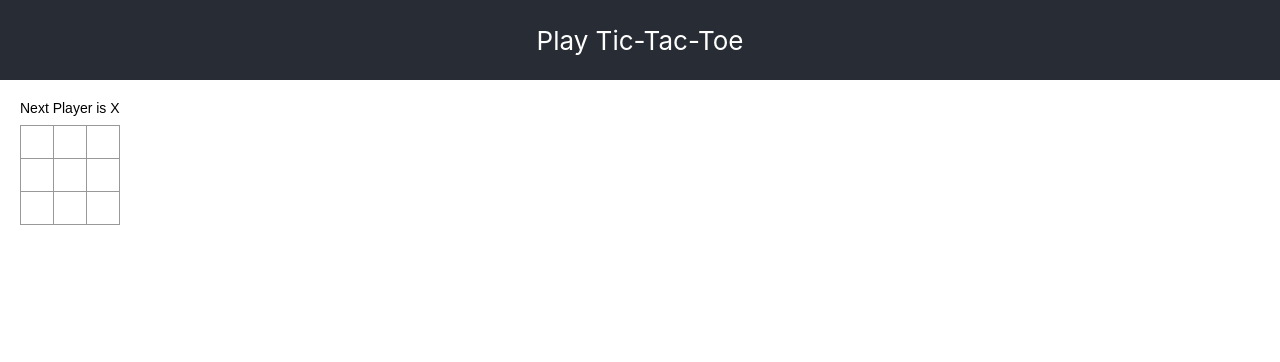
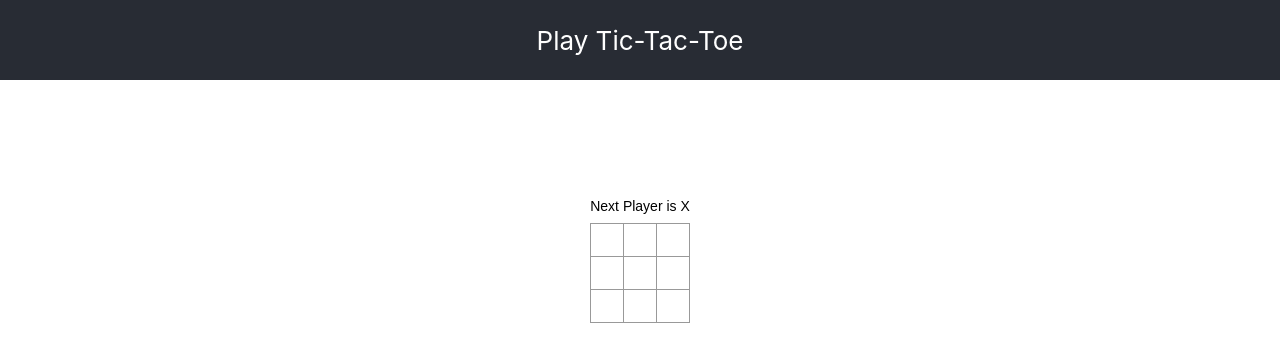
Before and after one commit to MavenOfCode/TicTacToe-React, a React (Create React App) app in the folder my-app/: page / in a window 1280 px wide. Shown: the top 362 px of the page. Built offline with nearby package versions, Linux system fonts and the light colour scheme.

Commit message:
first cell still doesn't render can improve render with useEffect or useMemo?

```diff
--- a/my-app/src/App.css
+++ b/my-app/src/App.css
@@ -1,11 +1,9 @@
 .App {
   text-align: center;
 }
-
-
 .App-header {
   background-color: #282c34;
-  min-height: 10vh;
+  min-height: 5rem;
   display: flex;
   flex-direction: column;
   align-items: center;
@@ -14,23 +12,12 @@
   color: white;
 }
 
-.App-link {
-  color: #61dafb;
-}
-
-@keyframes App-logo-spin {
-  from {
-    transform: rotate(0deg);
-  }
-  to {
-    transform: rotate(360deg);
-  }
-}
-
 .game {
+  align-items: center;
+  justify-content: center;
   font: 14px "Century Gothic", Futura, sans-serif;
   margin: 20px;
-  min-height: 260px;
+  min-height: 20rem;
 }
 
 .game ol,
--- a/my-app/src/Board.tsx
+++ b/my-app/src/Board.tsx
@@ -27,12 +27,11 @@ function gameReducer(
       }
       const squaresCopy = [...squares];
       if (square) {
-        if (xIsNext) {
-          squaresCopy[square] = "X";
-        } else {
-          squaresCopy[square] = "O";
-        }
+        squaresCopy[square] = xIsNext ? "X" : "O";
       }
+      console.log("SQUARES", squares);
+      console.log("Play values", xIsNext);
+
       return {
         squares: squaresCopy,
         xIsNext: !xIsNext
@@ -51,6 +50,7 @@ export default function Board() {
     squares: Array(9).fill(null),
     xIsNext: true
   });
+
   const { squares, xIsNext } = state;
 
   function renderSquare(index: number) {
--- a/my-app/src/utils/calculateWinner.ts
+++ b/my-app/src/utils/calculateWinner.ts
@@ -1,5 +1,3 @@
-import { XIsNext } from "../Board";
-
 export function calculateWinner(squares: string[]) {
   const lines: number[][] = [
     [0, 1, 2],
```
